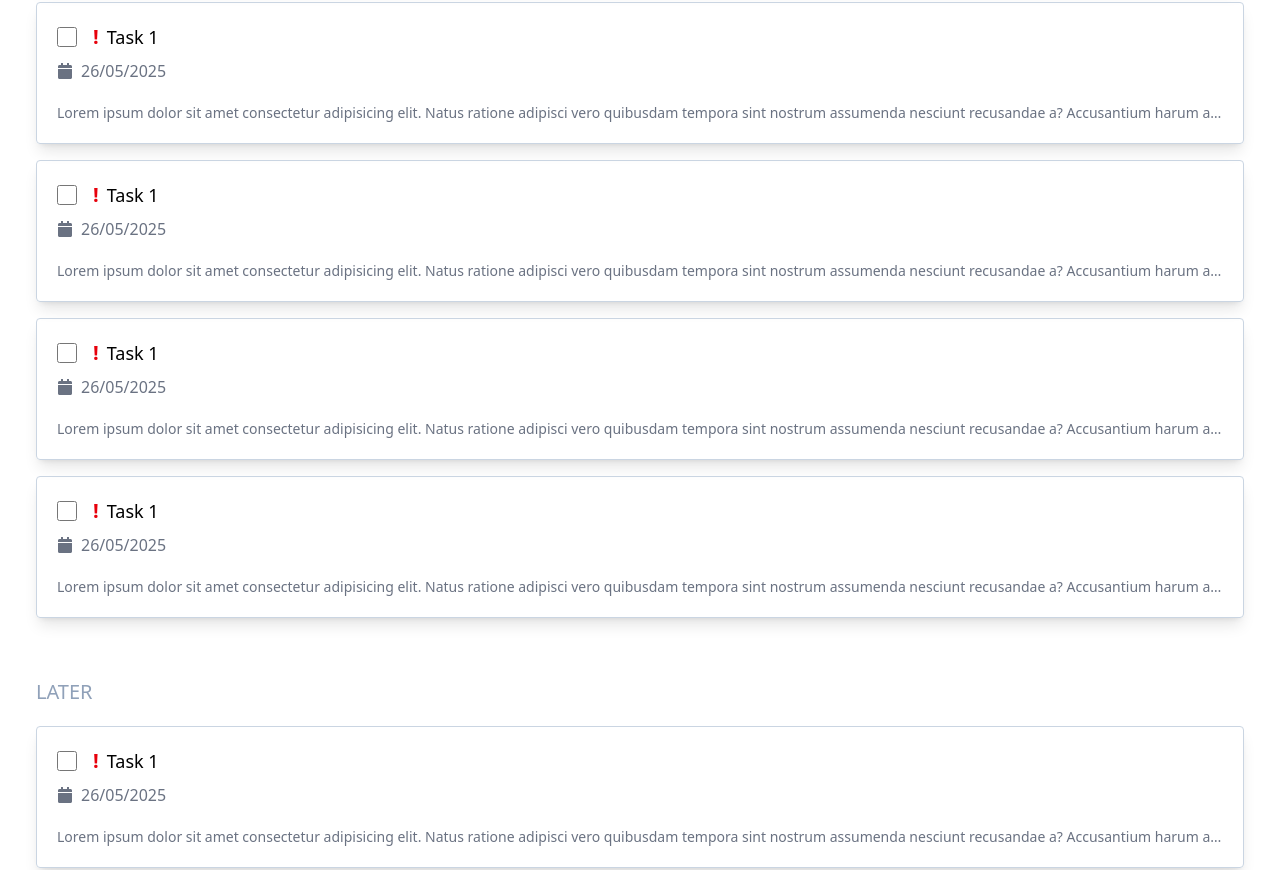
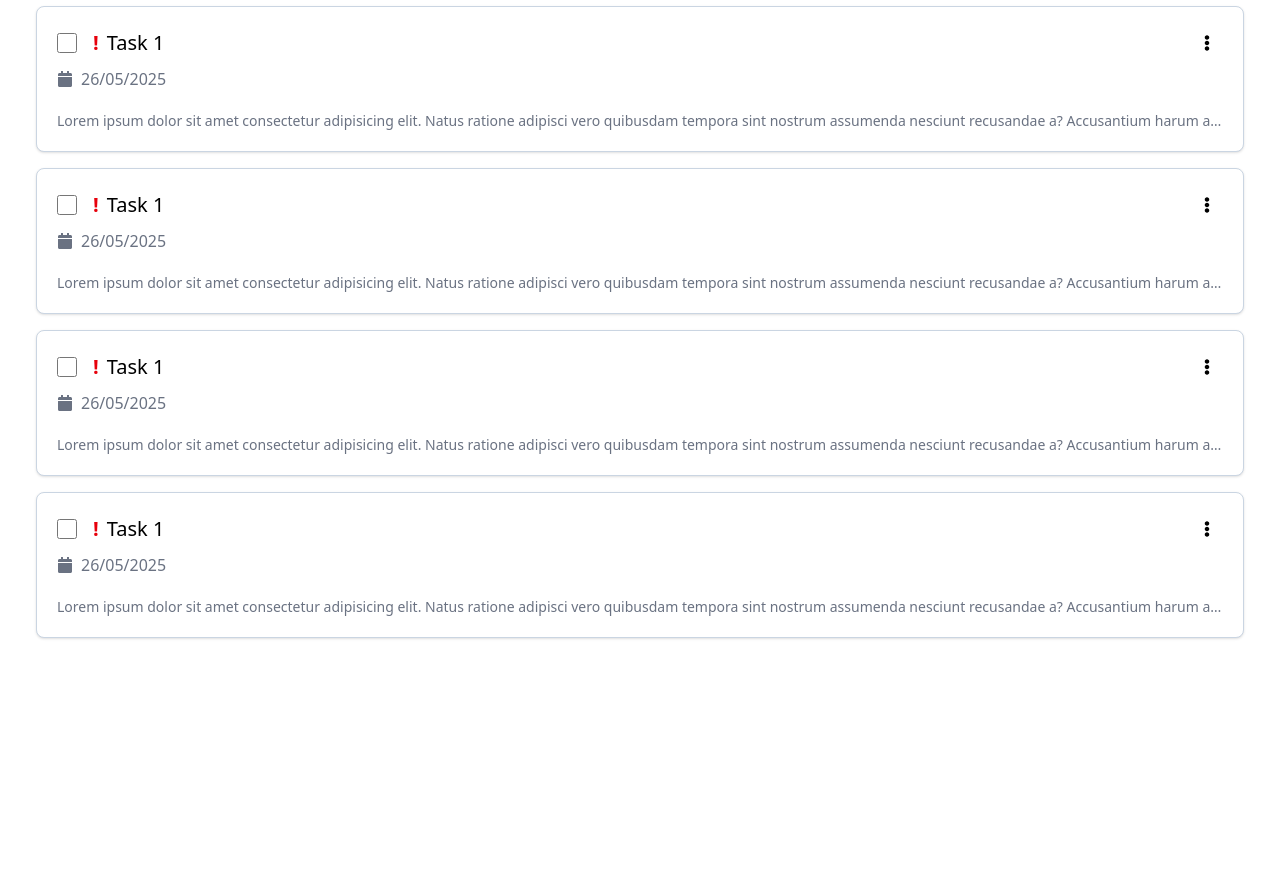
Before and after one commit to Ivanelterrible990729/todo-app-react, a React (Vite) app: page / in a window 1280 px wide. Shown: the part 388-1258 px from the top of the page. After the commit the page ends 1062 px from the top, so only its background shows below. Built offline with nearby package versions, Linux system fonts and the light colour scheme.

Commit message:
Adjust styling for Tasks

```diff
--- a/src/components/task/TaskItem.jsx
+++ b/src/components/task/TaskItem.jsx
@@ -1,16 +1,13 @@
 import { FaCalendar, FaEllipsisV } from "react-icons/fa";
 
 export default function TaskItem() {
-
-
     return (
         <>
             <div className="card">
                 <div className="flex flex-row items-center justify-between">
                     <div className="flex items-center">
-                    <input id="checkbox" type="checkbox" class="h-5 w-5 cursor-pointer mr-2"/>
-
-                    <label for="checkbox" className="text-lg font-medium">
+                        <input id="checkbox" type="checkbox" className="h-5 w-5 cursor-pointer mr-2" />
+                        <label htmlFor="checkbox" className="text-xl font-medium cursor-pointer select-none">
                             <span className="text-danger text-xl font-bold mx-2">!</span>
                             Task 1
                         </label>
@@ -22,11 +19,11 @@ export default function TaskItem() {
                         </span> */}
                     </div>
 
-                {/* <div className="flex items-center">
+                    <div className="flex items-center">
                         <button className="btn-alternative">
                             <FaEllipsisV />
                         </button>
-                </div> */}
+                    </div>
                 </div>
 
                 <div className="flex items-center text-gray-500 my-2">
--- /dev/null
+++ b/src/components/task/TaskList.jsx
@@ -0,0 +1,32 @@
+import TaskItem from "./TaskItem"
+
+export default function TaskList() {
+    return (
+        <>
+            <div className='px-5 pb-5'>
+                <div className='flex items-center justify-between'>
+                    <h2 className='text-xl text-slate-400 mt-10 mb-5'>TODAY</h2>
+                </div>
+
+                <div className='space-y-4'>
+                    <TaskItem />
+                    <TaskItem />
+                    <TaskItem />
+                    <TaskItem />
+                    <TaskItem />
+                </div>
+
+                {/* <h2 className='text-xl text-slate-400 mt-15 mb-5'>LATER</h2>
+
+                <div className='space-y-4'>
+                    <TaskItem />
+                    <TaskItem />
+                    <TaskItem />
+                    <TaskItem />
+                    <TaskItem />
+                    <TaskItem />
+                </div> */}
+            </div>
+        </>
+    );
+}
--- a/src/index.css
+++ b/src/index.css
@@ -33,7 +33,7 @@ TASK ELEMENTS ----------------------------------
 */
 
 .card {
-    @apply border border-slate-300 rounded shadow-lg p-5;
+    @apply border border-slate-300 bg-white hover:bg-[#EDF2EF] rounded-lg shadow p-5;
 }
 
 /*
--- a/src/pages/Home.jsx
+++ b/src/pages/Home.jsx
@@ -1,4 +1,4 @@
-import TaskItem from '.././components/task/TaskItem';
+import TaskList from '../components/task/TaskList';
 
 export default function Home() {
     return (
@@ -9,30 +9,7 @@ export default function Home() {
                 </button>
             </div>
 
-            <div className='px-5 pb-5'>
-                <div className='flex items-center justify-between'>
-                    <h2 className='text-xl text-slate-400 mt-10 mb-5'>TODAY</h2>
-                </div>
-
-                <div className='space-y-4'>
-                    <TaskItem />
-                    <TaskItem />
-                    <TaskItem />
-                    <TaskItem />
-                    <TaskItem />
-                </div>
-
-                <h2 className='text-xl text-slate-400 mt-15 mb-5'>LATER</h2>
-
-                <div className='space-y-4'>
-                    <TaskItem />
-                    <TaskItem />
-                    <TaskItem />
-                    <TaskItem />
-                    <TaskItem />
-                    <TaskItem />
-                </div>
-            </div>
+            <TaskList />
         </>
     );
 }
```
Lines whose indentation alone changed are shown as unchanged.
